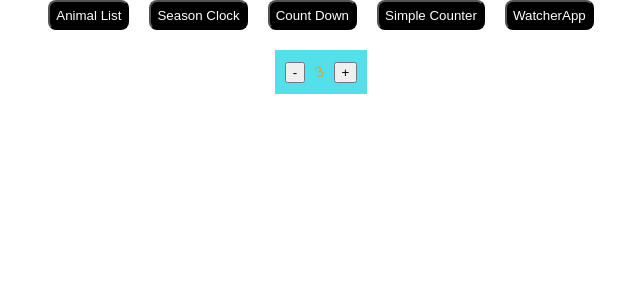
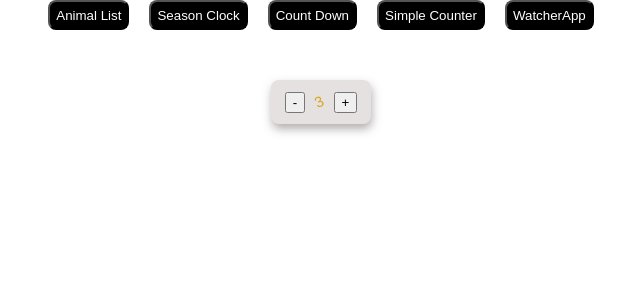
Before and after one commit to lisrael1989/Vue-project, a Vue app in the folder vue-project/: page / in a window 1280 px wide. Both pictures are taken after a click on the button "Simple Counter". Shown: the top 300 px of the page, without its empty margins (319-959 px from the left). Built offline with nearby package versions, Linux system fonts and the light colour scheme.

Commit message:
adding style to simple-counter

```diff
--- a/vue-project/src/cmps/SimpleCounter.vue
+++ b/vue-project/src/cmps/SimpleCounter.vue
@@ -36,10 +36,14 @@ export default {
   align-items: center;
   justify-content: center;
   gap: 10px;
-  background-color: rgb(83, 224, 235);
   padding: 10px;
   width: fit-content;
-  margin: 0 auto;
+
+  margin: 30px auto;
+  width: 100px;
+  background-color: #e5e1e1;
+  box-shadow: 1px 5px 10px rgba(104, 95, 95, 0.507);
+  border-radius: 8px;
 
   .low {
     color: red;
```
